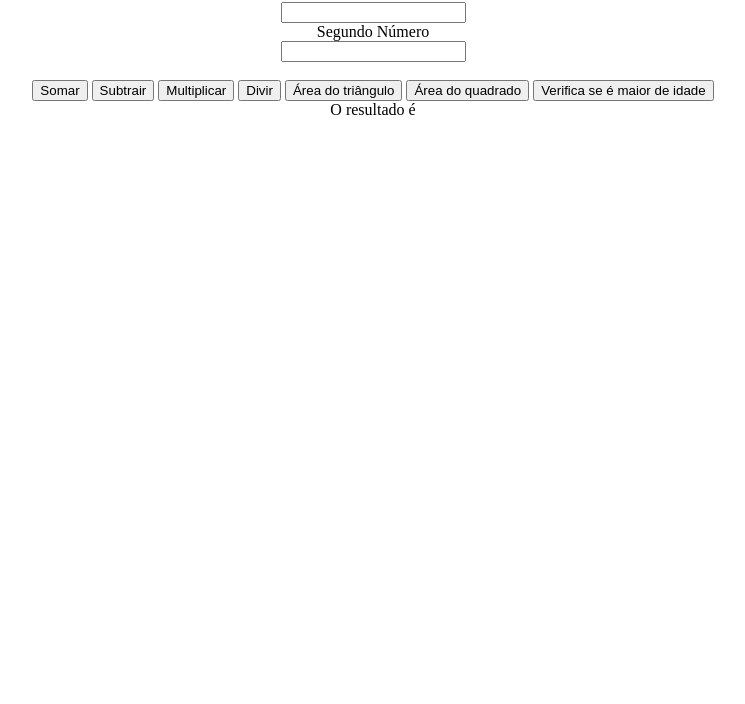
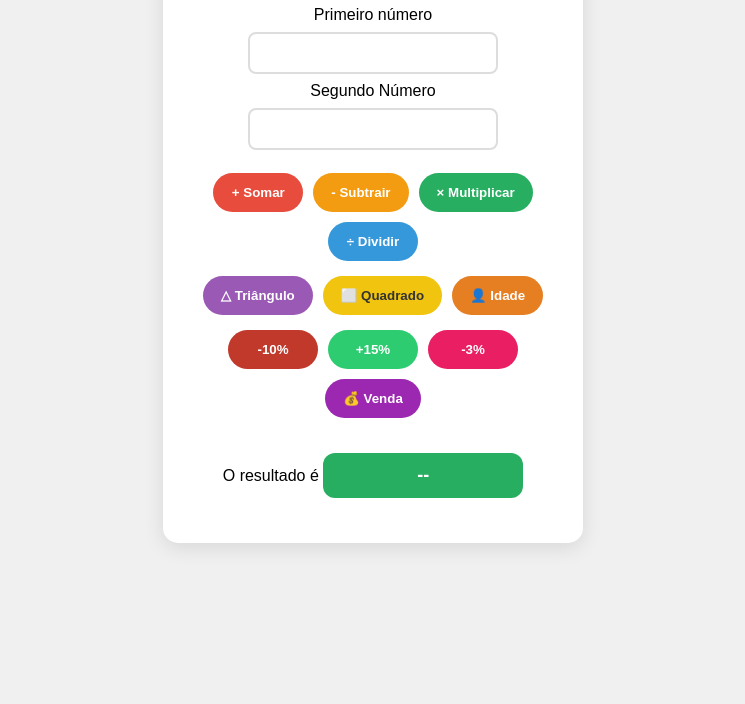
Before and after one commit to ArturMaximo0/artur.maximo-pw, a plain HTML site: page aula2804/meu site.html in a window 1280 px wide. Shown: the part 96-800 px from the top of the page, without its empty margins (267-1012 px from the left). Drawn offline with Linux system fonts and the light colour scheme.

Commit message:
Melhora da calculadora

```diff
--- /dev/null
+++ b/aula2804/css/style.css
@@ -0,0 +1,73 @@
+* { margin: 0; padding: 0; box-sizing: border-box; }
+
+body {
+    font-family: Arial, sans-serif;
+    background: #f0f0f0;
+    padding: 20px;
+    text-align: center;
+}
+
+center {
+    background: white;
+    padding: 25px;
+    border-radius: 15px;
+    box-shadow: 0 5px 20px rgba(0,0,0,0.1);
+    max-width: 420px;
+    margin: 0 auto;
+}
+
+h1 { color: #333; margin-bottom: 20px; }
+
+input {
+    width: 250px;
+    padding: 10px;
+    margin: 8px 0;
+    border: 2px solid #ddd;
+    border-radius: 8px;
+    font-size: 16px;
+}
+
+.linha-botoes {
+    display: flex;
+    justify-content: center;
+    gap: 10px;
+    margin: 15px 0;
+    flex-wrap: wrap;
+}
+
+button {
+    padding: 12px 18px;
+    border: none;
+    border-radius: 20px;
+    color: white;
+    font-weight: bold;
+    cursor: pointer;
+    min-width: 90px;
+}
+
+/* 🔴 CORES DOS BOTÕES */
+.somar { background: #e74c3c !important; }
+.subtrair { background: #f39c12 !important; }
+.multiplicar { background: #27ae60 !important; }
+.dividir { background: #3498db !important; }
+.areaT { background: #9b59b6 !important; }
+.areaQ { background: #f1c40f !important; color: #333 !important; }
+.idade { background: #e67e22 !important; }
+.retirar { background: #c0392b !important; }
+.lucro { background: #2ecc71 !important; }
+.desconto { background: #e91e63 !important; }
+.venda { background: #9c27b0 !important; }
+
+button:hover { transform: scale(1.05); }
+
+#resultado {
+    background: #27ae60;
+    color: white;
+    padding: 12px 25px;
+    border-radius: 12px;
+    font-size: 18px;
+    font-weight: bold;
+    display: inline-block;
+    margin: 20px 0;
+    min-width: 200px;
+}
--- a/aula2804/js/calculo.js
+++ b/aula2804/js/calculo.js
@@ -46,3 +46,23 @@ function par() {
         resultado.innerHTML = 'Impar'
     }
 }
+function retirar(){
+    resultado.innerHTML = Number(n1.value) - (Number(n1.value) * 0.1)
+}
+function lucro(){
+    resultado.innerHTML = Number(n1.value) + (Number(n1.value) * 0.15)
+}
+function desconto(){
+    resultado.innerHTML = Number(n1.value) - (Number(n1.value) * 0.03)
+}
+function venda(){
+    if (Number(n1.value) > 1000){
+        resultado.innerHTML = Number(n1.value) - (Number(n1.value) * 0.07)
+    }
+    else if(Number(n1.value) <= 500 && Number(n1.value) > 200){
+        resultado.innerHTML = Number(n1.value) + (Number(n1.value) * 0.05)
+    }
+    else if(Number(n1.value) <= 200){
+        alert("Boa compra")
+    }
+}
--- a/aula2804/meu site.html
+++ b/aula2804/meu site.html
@@ -4,22 +4,37 @@
     <meta charset="UTF-8">
     <meta name="viewport" content="width=device-width, initial-scale=1.0">
     <title>Minha Calculadora</title>
+    <link rel="stylesheet" href="css/style.css">
 </head>
 <body>
-    <center><h1>Minha Calculadora</h1>
-    Primeiro número<br>
-    <input type="number" id="n1"><br>
-    Segundo Número<br>
-    <input type="number" id="n2"><br><br>
-    <button onclick="somar()">Somar</button>
-    <button onclick="subtrair()">Subtrair</button>
-    <button onclick="multiplicar()">Multiplicar</button>
-    <button onclick="dividir()">Divir</button>
-    <button onclick="areaT()">Área do triângulo</button>
-    <button onclick="areaQ()">Área do quadrado</button>
-    <button onclick="idade()">Verifica se é maior de idade</button>
-    <br>
-    O resultado é <span id="resultado"></span>
+    <center>
+        <h1>Minha Calculadora</h1>
+        Primeiro número<br>
+        <input type="number" id="n1"><br>
+        Segundo Número<br>
+        <input type="number" id="n2"><br>
+
+        <div class="linha-botoes">
+            <button class="somar" onclick="somar()">+ Somar</button>
+            <button class="subtrair" onclick="subtrair()">- Subtrair</button>
+            <button class="multiplicar" onclick="multiplicar()">× Multiplicar</button>
+            <button class="dividir" onclick="dividir()">÷ Dividir</button>
+        </div>
+
+        <div class="linha-botoes">
+            <button class="areaT" onclick="areaT()">△ Triângulo</button>
+            <button class="areaQ" onclick="areaQ()">⬜ Quadrado</button>
+            <button class="idade" onclick="idade()">👤 Idade</button>
+        </div>
+
+        <div class="linha-botoes">
+            <button class="retirar" onclick="retirar()">-10%</button>
+            <button class="lucro" onclick="lucro()">+15%</button>
+            <button class="desconto" onclick="desconto()">-3%</button>
+            <button class="venda" onclick="venda()">💰 Venda</button>
+        </div>
+
+        <div>O resultado é <span id="resultado">--</span></div>
     </center>
     <script src="js/calculo.js"></script>
 </body>
```
Also changed, not shown: 1 other file.
